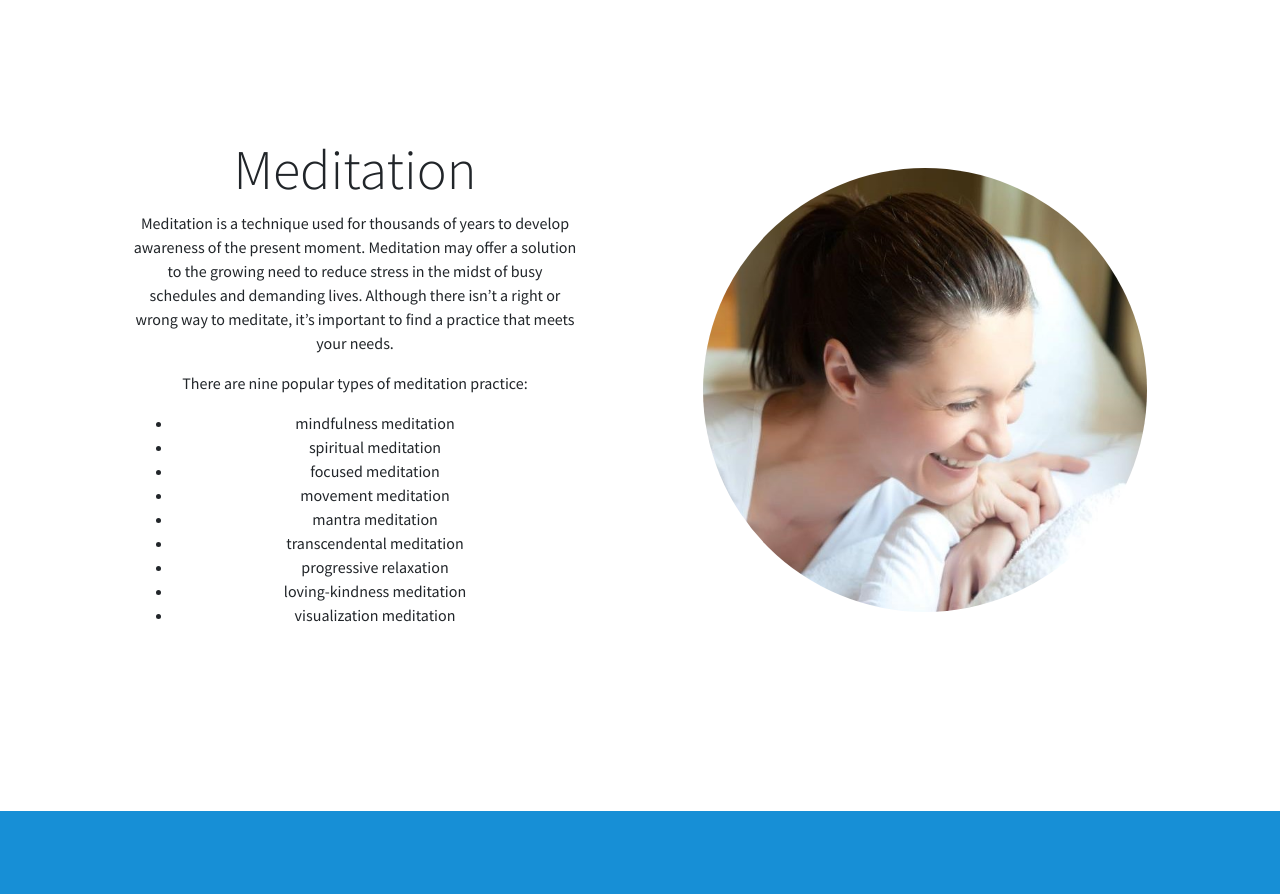
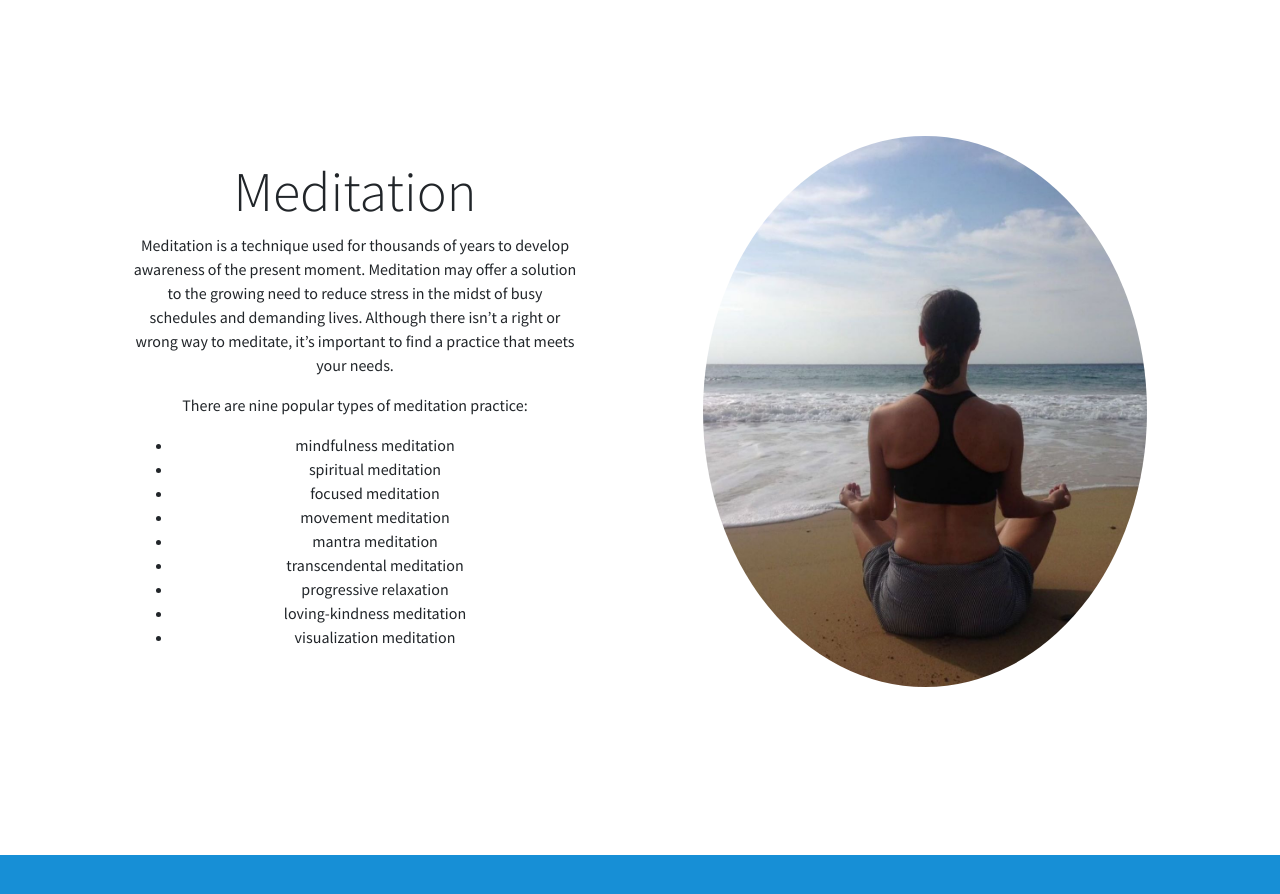
Before and after one commit to cdrcqnts/areti, a plain HTML site: page index.html in a window 1280 px wide. Shown: the part 2760-3654 px from the top of the page. Drawn offline with Linux system fonts and the light colour scheme.

Commit message:
update meditation image path

```diff
--- a/index.html
+++ b/index.html
@@ -117,7 +117,7 @@ Treatments aim to remove muscle tension and headaches, invigorate overall well-b
         <div class="row align-items-center">
           <div class="col-lg-6 order-lg-2">
             <div class="p-5">
-              <img class="img-fluid rounded-circle" src="img/areti.jpg" alt="">
+              <img class="img-fluid rounded-circle" src="img/areti_chatzi_meditation_beach.jpg" alt="">
             </div>
           </div>
           <div class="col-lg-6 order-lg-1">
```
